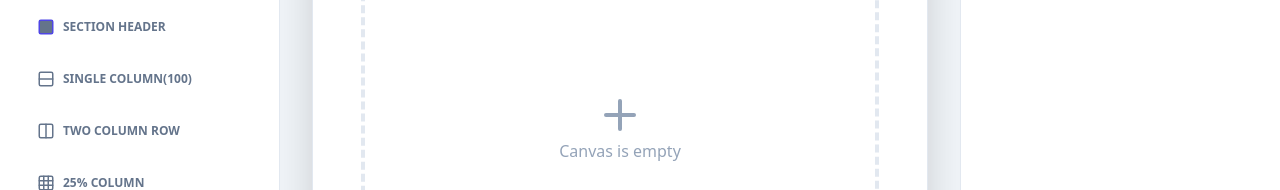
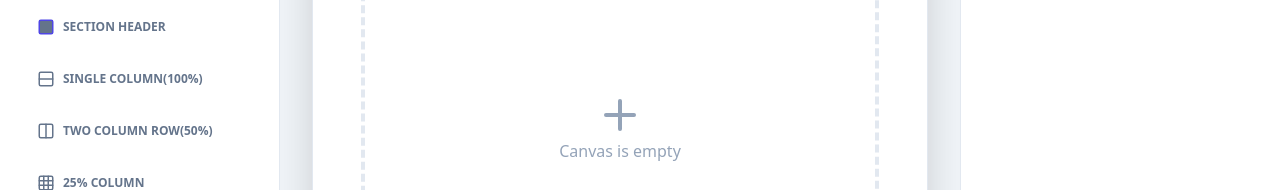
Before and after one commit to santhoshkumar-prog/dynamic-template-builder, a React (Vite) app: page / in a window 1280 px wide. Shown: the part 222-412 px from the top of the page. Built offline with nearby package versions, Linux system fonts and the light colour scheme.

Commit message:
dynamic template builder changes

```diff
--- a/src/App.tsx
+++ b/src/App.tsx
@@ -345,8 +345,8 @@ const App: React.FC = () => {
     MAIN_HEADER: { type: 'MAIN_HEADER', label: 'Logo & Title Header', icon: <Layout size={18} />, defaultProps: { ...commonDefaults, companyName: 'TIMEC Oil & Gas, Inc.', reportTitle: 'Preliminary Incident Report', docId: 'TMF-8300-SA-0140', logoUrl: null } },
     TITLE: { type: 'TITLE', label: 'Title Header', icon: <Heading size={18} />, defaultProps: { ...commonDefaults, companyName: 'TIMEC Oil & Gas, Inc.', reportTitle: 'Preliminary Incident Report', docId: 'TMF-8300-SA-0140' } },
     SECTION_HEADER: { type: 'SECTION_HEADER', label: 'Section Header', icon: <Square size={18} fill="currentColor" color="#4f46e5" />, defaultProps: { ...commonDefaults, text: 'SECTION TITLE', bgColor: '#004a99', textColor: '#ffffff' } },
-    SINGLE_ROW: { type: 'SINGLE_ROW', label: 'Single column(100)', icon: <Rows size={18} />, defaultProps: { ...commonDefaults, ...labelDefaults, label: 'Field Name', mapping: 'none', hideLabel: false, useCustomHeight: false, customHeight: 50 } },
-    ROW: { type: 'ROW', label: 'Two Column Row', icon: <ColumnsIcon size={18} />, defaultProps: { ...commonDefaults, ...labelDefaults, leftLabel: 'Field 1', leftMapping: 'none', hideLeftLabel: false, rightLabel: 'Field 2', rightMapping: 'none', hideRightLabel: false, useCustomHeight: false, customHeight: 50 } },
+    SINGLE_ROW: { type: 'SINGLE_ROW', label: 'Single column(100%)', icon: <Rows size={18} />, defaultProps: { ...commonDefaults, ...labelDefaults, label: 'Field Name', mapping: 'none', hideLabel: false, useCustomHeight: false, customHeight: 50 } },
+    ROW: { type: 'ROW', label: 'Two Column Row(50%)', icon: <ColumnsIcon size={18} />, defaultProps: { ...commonDefaults, ...labelDefaults, leftLabel: 'Field 1', leftMapping: 'none', hideLeftLabel: false, rightLabel: 'Field 2', rightMapping: 'none', hideRightLabel: false, useCustomHeight: false, customHeight: 50 } },
     FOUR_FIELD_GRID: { type: 'FOUR_FIELD_GRID', label: '25% column', icon: <Grid size={18} />, defaultProps: { ...commonDefaults, ...labelDefaults, f1Label: 'Field 1', f1Mapping: 'none', hideF1Label: false, f2Label: 'Field 2', f2Mapping: 'none', hideF2Label: false, f3Label: 'Field 3', f3Mapping: 'none', hideF3Label: false, f4Label: 'Field 4', f4Mapping: 'none', hideF4Label: false, useCustomHeight: false, customHeight: 50 } },
     SIGNATURE: { type: 'SIGNATURE', label: 'Signature', icon: <PenTool size={18} />, defaultProps: { ...commonDefaults, label: 'Signature', mapping: 'none', hideLabel: false } },
     TABLE: { type: 'TABLE', label: 'Table plugin', icon: <TableIcon size={18} />, defaultProps: { ...commonDefaults, tableMapping: 'none', columns: [{ label: 'Column 1', sourceField: 'none' }], staticRowCount: 3, hideHeaders: false } },
```
